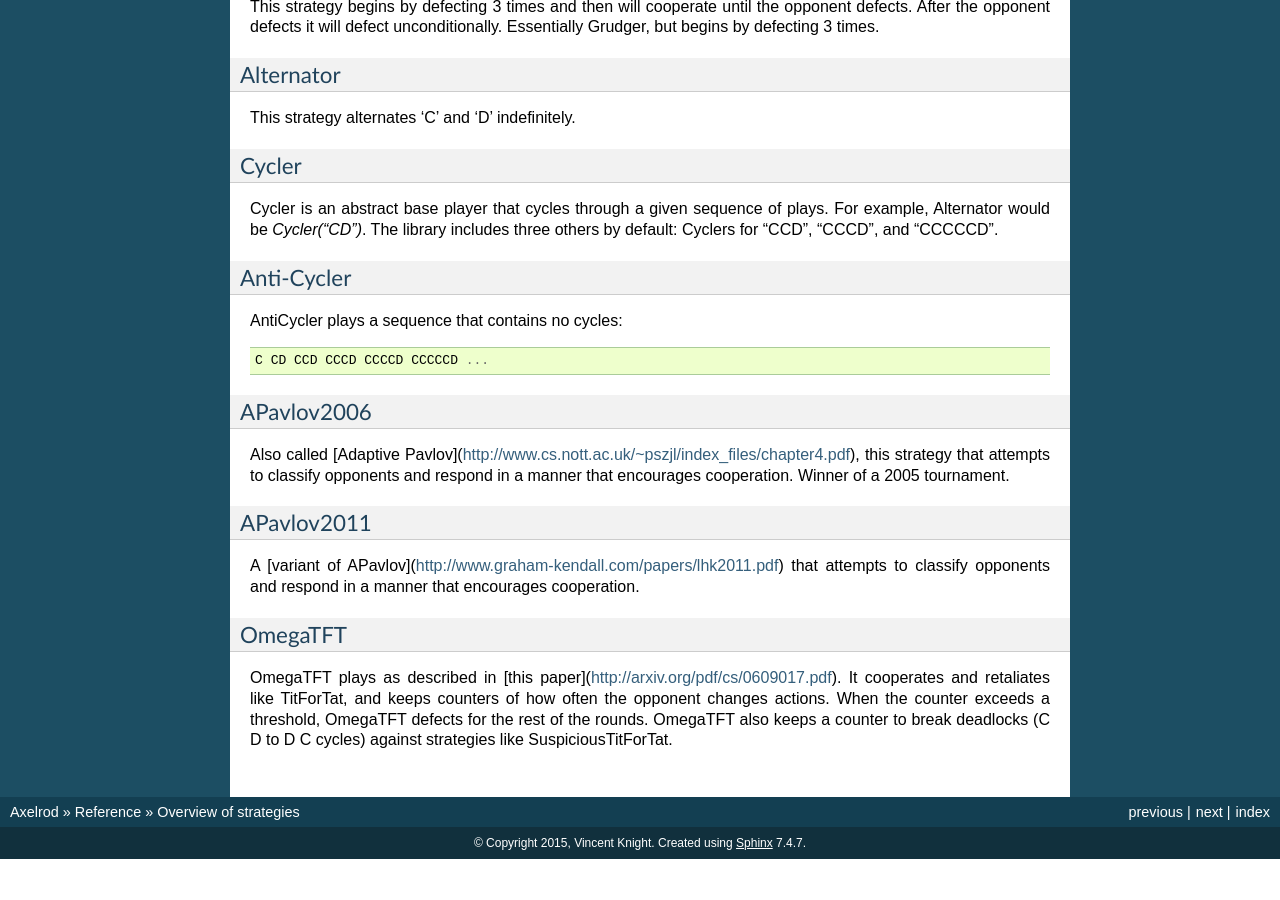
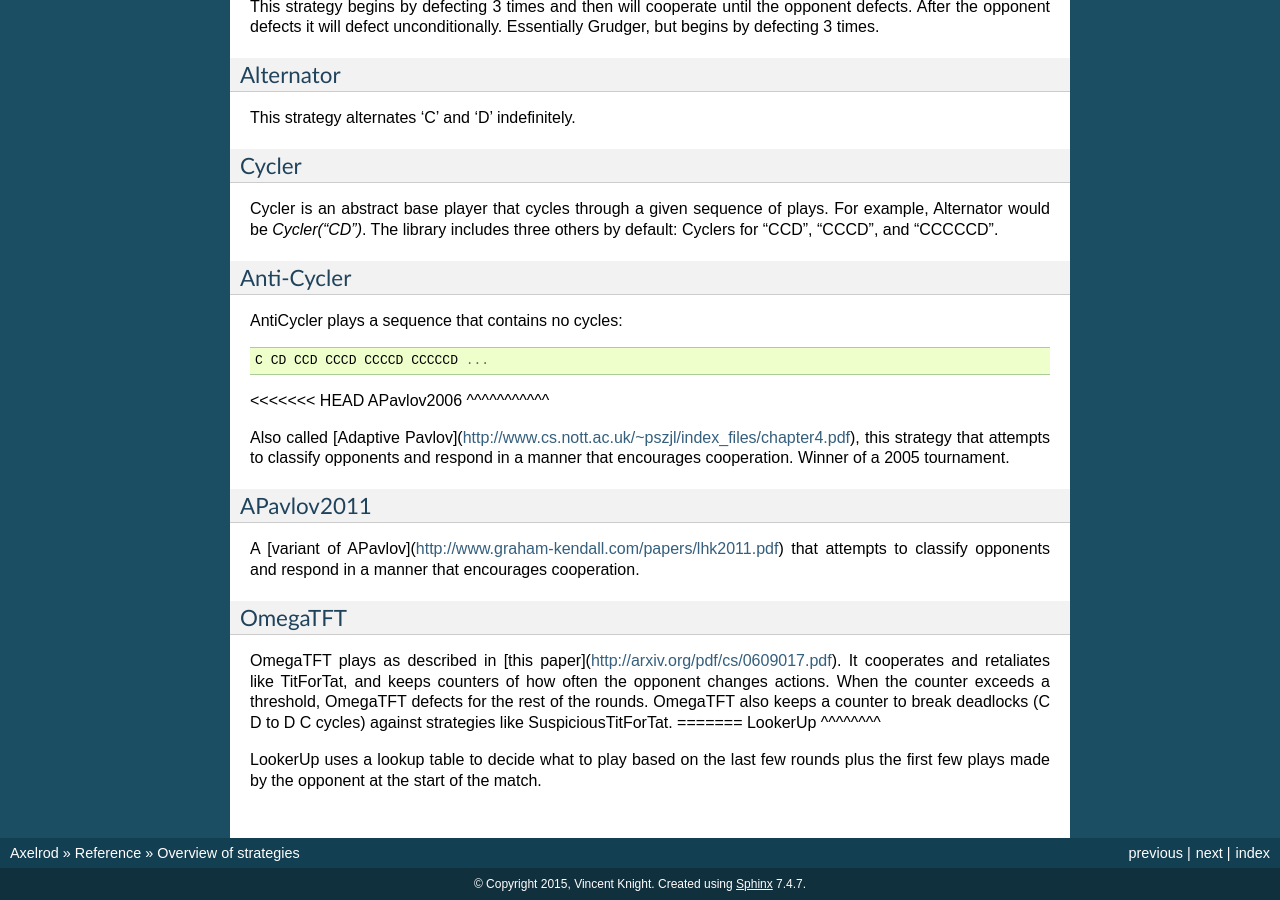
Before and after one commit to Axelrod-Python/Axelrod, a Sphinx documentation site: the page built from docs/reference/overview_of_strategies.rst, in a window 1280 px wide and 900 px high, scrolled down 17422 px. Built offline with Sphinx 7.4.7, drawn with Linux system fonts in a browser that asks for light colours; before the commit the page ends 18281 px from its top, so only the background shows below that.

Commit message:
added description of LookerUp to overview of strategies

```diff
--- a/docs/reference/overview_of_strategies.rst
+++ b/docs/reference/overview_of_strategies.rst
@@ -1068,6 +1068,7 @@ AntiCycler plays a sequence that contains no cycles::
     C CD CCD CCCD CCCCD CCCCCD ...
 
 
+<<<<<<< HEAD
 APavlov2006
 ^^^^^^^^^^^
 
@@ -1090,3 +1091,9 @@ counters of how often the opponent changes actions. When the counter
 exceeds a threshold, OmegaTFT defects for the rest of the rounds. OmegaTFT
 also keeps a counter to break deadlocks (C D to D C cycles) against
 strategies like SuspiciousTitForTat.
+=======
+LookerUp
+^^^^^^^^
+
+LookerUp uses a lookup table to decide what to play based on the last few rounds plus
+the first few plays made by the opponent at the start of the match.
```
